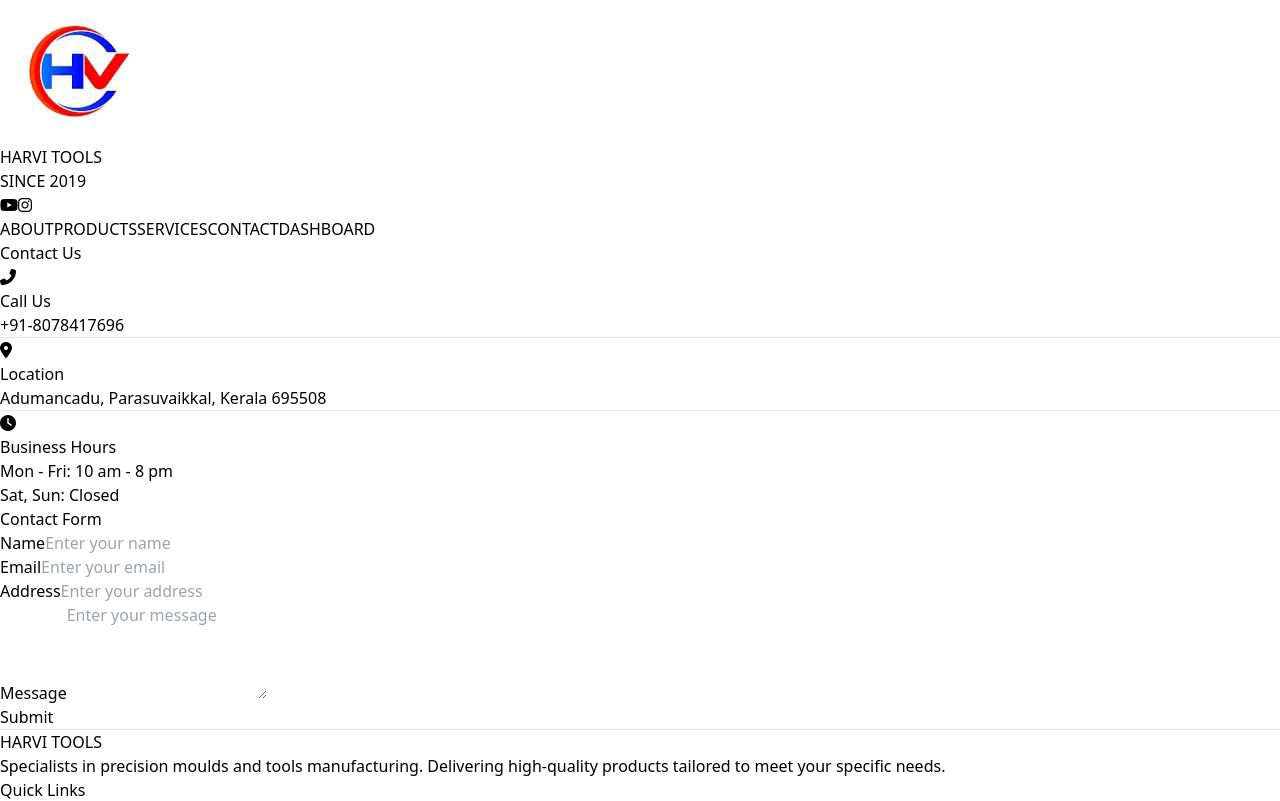
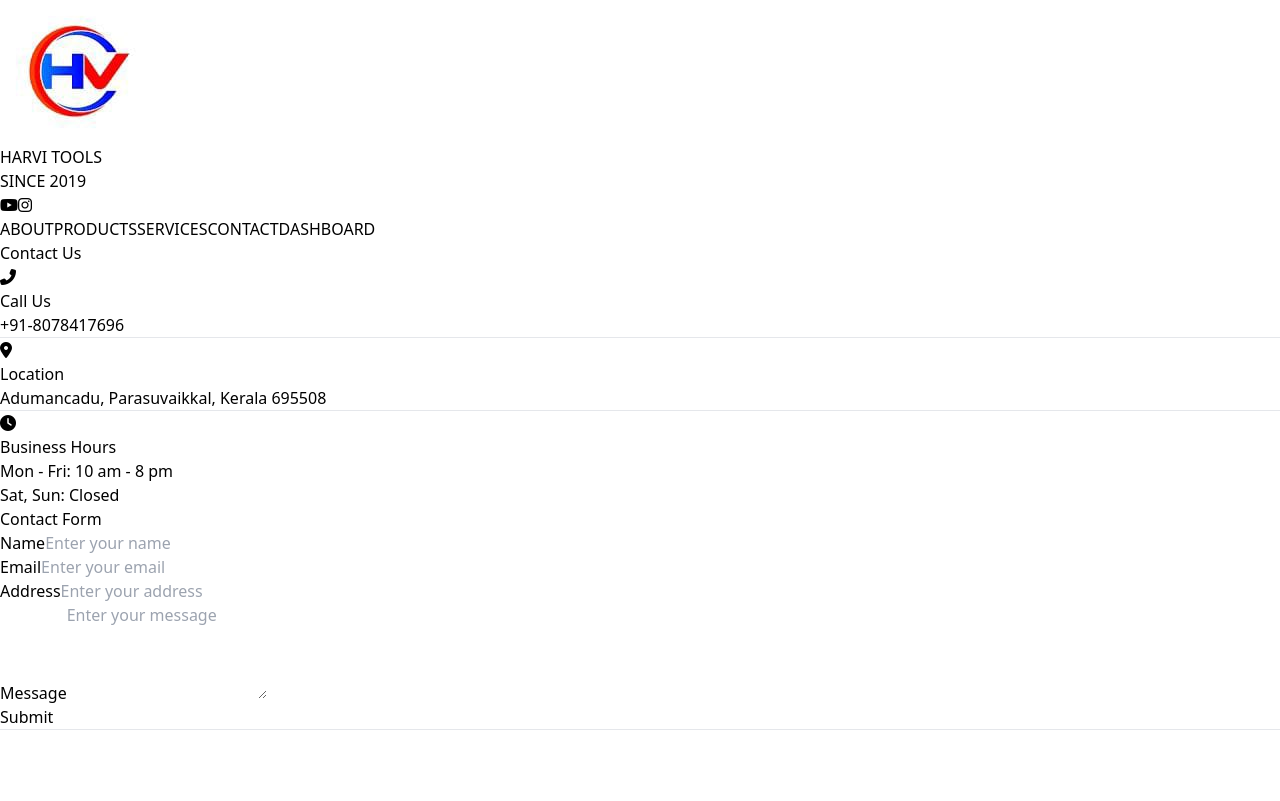
Before and after one commit to Sneha-p1/Harvi_Tools, a React (Vite) app in the folder Frondend/: page /contact in a window 1280 px wide. Shown: the top 801 px of the page. Built offline with nearby package versions, Linux system fonts and the light colour scheme.

Commit message:
modification

```diff
--- a/Frondend/src/layout/MainLayout.jsx
+++ b/Frondend/src/layout/MainLayout.jsx
@@ -8,7 +8,7 @@
       <div>
           <Navbar />
           <Outlet/>
-          <Footer/>
+
 
     </div>
   )
--- a/Frondend/src/pages/About.jsx
+++ b/Frondend/src/pages/About.jsx
@@ -1,6 +1,7 @@
 import React from 'react';
 import { FaBuilding, FaTools, FaCheckCircle } from 'react-icons/fa'; // For icons
 import img2 from '../assets/images/pic.jpeg'; // Replace with your image path
+import Footer from './Footer';
 
 const About = () => {
   return (
@@ -73,7 +74,7 @@
         </div>
       </div>
       <div className="border-t border-gray-700 my-6"></div>
-
+      <Footer/>
     </div>
   );
 };
```
